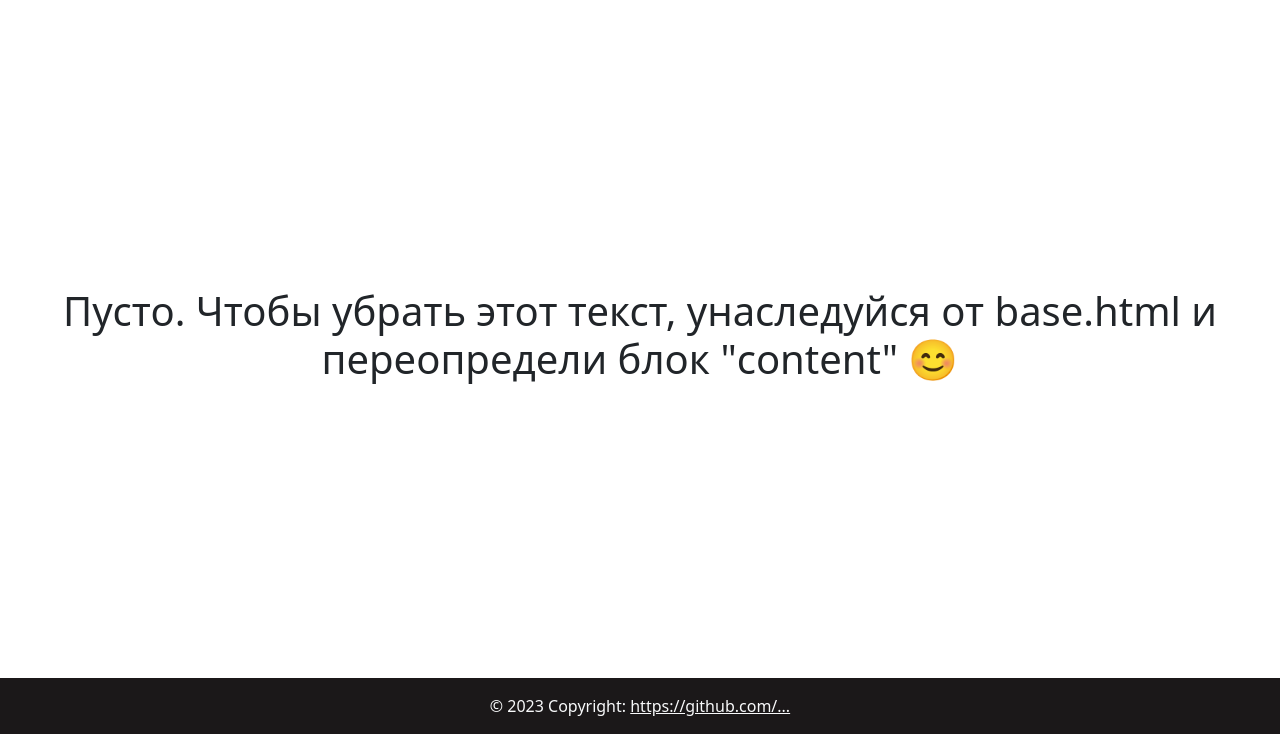
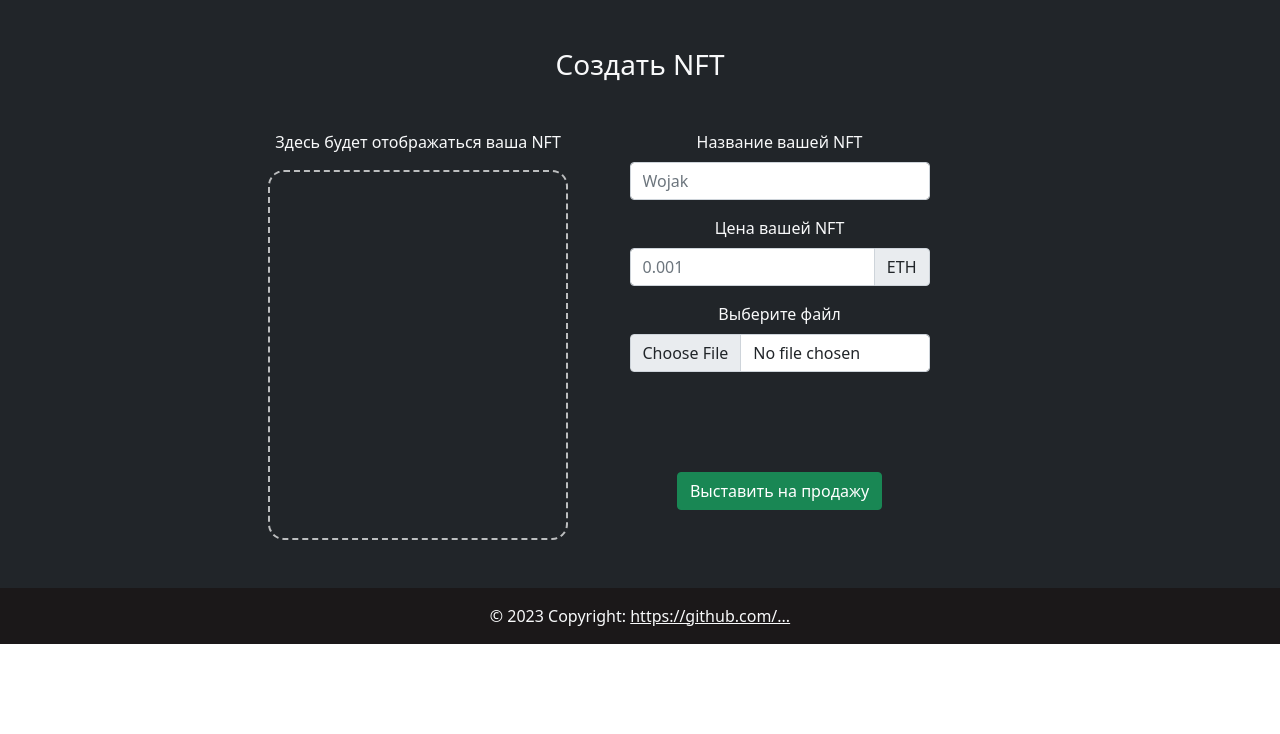
Before and after one commit to QBoff/NFT-Market-Offense, a Flask app: page /create in a window 1280 px wide. Shown: the part 66-800 px from the top of the page. Run offline with Flask 2, Linux system fonts and the light colour scheme; parts of the project's set-up code (start-up, migrations or seed data) failed here and were passed over.

Commit message:
Закончил делать Create NFT Page
Подправил импорт js скриптов в homepage, написал preview.js для авто добавления картинки в div

```diff
--- a/client/static/css/style.css
+++ b/client/static/css/style.css
@@ -5,3 +5,10 @@
 .second-section {
     padding-top: 30px;
 }
+
+.preview-wrapper {
+    width: 300px;
+    height: 370px;
+    border: 2px dashed rgba(255, 255, 255, 0.7);
+    border-radius: 16px;
+}
--- /dev/null
+++ b/client/static/js/preview.js
@@ -0,0 +1,15 @@
+let uploadButton = document.querySelector('input[type="file"]')
+
+uploadButton.addEventListener('change', (e) => {
+    const currFiles = e.target.files
+    if (currFiles.length > 0) {
+        let src = URL.createObjectURL(currFiles[0])
+        let imagePreview = document.getElementById('preview')
+        imagePreview.src = src
+        imagePreview.style.display = "block"
+        imagePreview.style.width = "100%";
+        imagePreview.style.height = "100%";
+        imagePreview.style.borderRadius = "16px";
+        // imagePreview.style.borderStyle = "dashed";
+    }
+})
--- a/client/templates/base.html
+++ b/client/templates/base.html
@@ -15,15 +15,16 @@
     <link rel="stylesheet" href="{{ url_for("static", filename="css/bootstrap.min.css") }}">
 </head>
 <body class="d-flex flex-column" style="min-height: 100vh">
-    <script src="{{ url_for("static", filename="js/bootstrap.min.js") }}"></script>
     {% include "includes/navigation.html" %}
     {% block content %}
-        <div class="container-fluid m-auto">
-            <h1 class="text-center">
-                Пусто. Чтобы убрать этот текст, унаследуйся от base.html и переопредели блок "content" 😊
-            </h1>
-        </div>
+    <div class="container-fluid m-auto">
+        <h1 class="text-center">
+            Пусто. Чтобы убрать этот текст, унаследуйся от base.html и переопредели блок "content" 😊
+        </h1>
+    </div>
     {% endblock content %}
     {% include "includes/footer.html" %}
+    <script src="{{ url_for("static", filename="js/bootstrap.min.js") }}"></script>
+    <script src="{{ url_for('static', filename='js/preview.js') }}"></script>
 </body>
 </html>
--- /dev/null
+++ b/client/templates/createnftpage.html
@@ -0,0 +1,50 @@
+{% extends 'base.html' %}
+
+{% block content %}
+
+<section class="bg-dark text-light p-5">
+    <div class="container text-center">
+        <p class="h3">Создать NFT</p>
+
+        <div class="justify-content-center d-md-flex mt-5">
+            <div class="col-md-3" style="display: grid; place-items: center;">
+                <p class="hint">Здесь будет отображаться ваша NFT</p>
+                <div class="preview-wrapper">
+                    <img id="preview">
+                </div>
+            </div>
+
+            <div class="col-md-5">
+                <form action="post">
+                    <div style="display: grid; place-items: center;">
+
+                        <label for="exampleFormControlInput1" class="form-label">Название вашей NFT</label>
+                        <div class="input-group" style="width: 300px;">
+                            <input style="width: 300px" type="text" class="form-control mb-3"
+                                id="exampleFormControlInput1" placeholder="Wojak">
+                        </div>
+
+                        <label for="exampleFormControlInput2">Цена вашей NFT</label>
+                        <div class="input-group mt-2 mb-3" style="width: 300px;">
+                            <input id="exampleFormControlInput2" type="text" class="form-control" placeholder="0.001"
+                                aria-label="Ethereum amount (with dot and four decimal places)">
+                            <span class="input-group-text">ETH</span>
+                        </div>
+
+                        <label for="inputGroupFile04">Выберите файл</label>
+                        <div class="input-group mt-2" style="width: 300px;">
+                            <input type="file" class="form-control" id="inputGroupFile04"
+                                aria-describedby="inputGroupFileAddon04" aria-label="Upload">
+                        </div>
+
+                        <button type="submit" class="btn btn-success" style="margin-top: 100px;">Выставить на продажу</button>
+                    </div>
+                </form>
+
+            </div>
+        </div>
+
+    </div>
+</section>
+
+{% endblock %}
--- a/client/templates/marketpage.html
+++ b/client/templates/marketpage.html
@@ -4,7 +4,7 @@
 <div class="bg-dark p-3 text-light">
     <div class="container-fluid">
         <div class="row">
-            <div class="col-md-2">
+            <div style="background-color: #00393D; border-radius: 15px; height: max-content; padding-top: 5px; padding-bottom: 10px;" class="col-md-2">
                 <div class="row text-center">
                     <p class="h3">Фильтры</p>
                 </div>
--- a/scripts/main.py
+++ b/scripts/main.py
@@ -26,7 +26,7 @@ def market():
 
 @app.route("/create")
 def nft_creation():
-    return render_template("base.html")
+    return render_template("createnftpage.html")
 
 
 @app.route("/login")
```
